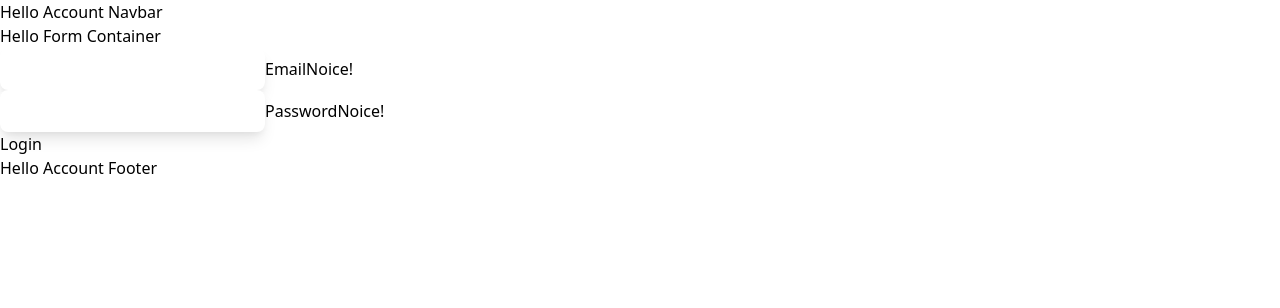
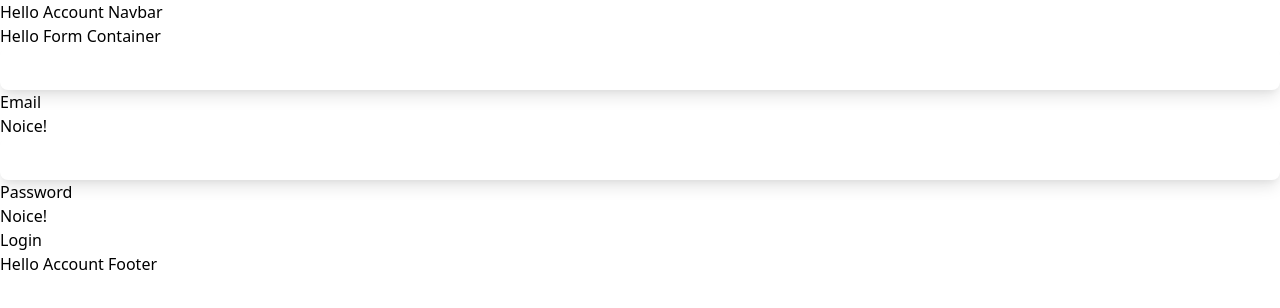
Before and after one commit to BlackCubes/foodtrucks-django-react, a React (Create React App) app in the folder frontend/: page /login in a window 1280 px wide. Shown: the top 308 px of the page. Built offline with nearby package versions, Linux system fonts and the light colour scheme.

Commit message:
Added: flex and flex-col tailwind classes

```diff
--- a/frontend/src/containers/LoginPage.js
+++ b/frontend/src/containers/LoginPage.js
@@ -70,7 +70,7 @@ const LoginPage = ({ FormContainerComponent }) => {
 
       <form onSubmit={onTestSubmit} noValidate>
         <div>
-          <label htmlFor="email">
+          <label htmlFor="email" className="flex flex-col">
             <input
               type="email"
               name="email"
@@ -88,7 +88,7 @@ const LoginPage = ({ FormContainerComponent }) => {
         </div>
 
         <div>
-          <label htmlFor="password">
+          <label htmlFor="password" className="flex flex-col">
             <input
               type="password"
               name="password"
```
